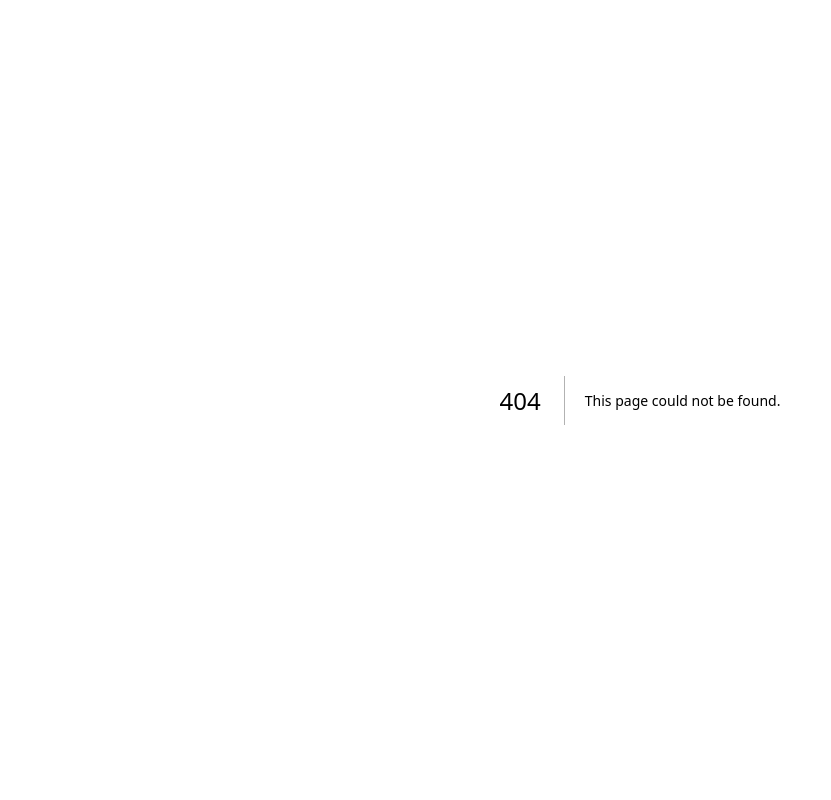
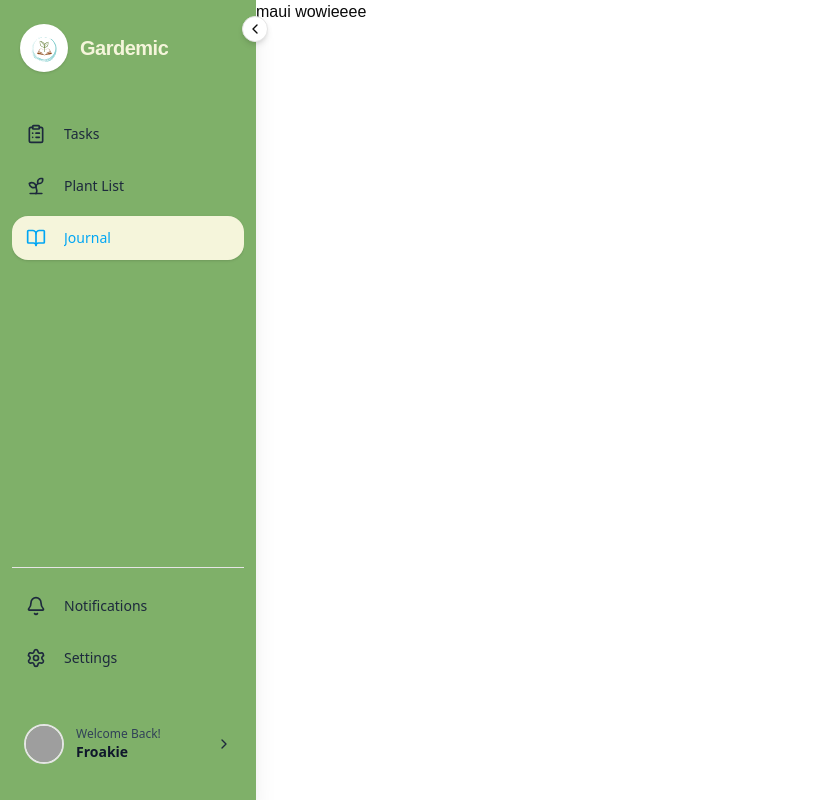
Before and after one commit to CSci-153-Web-Systems-and-Technologies/batch-2025-gardemic-web, a Next.js app: page /journal in a window 1280 px wide. Before the commit this address had no page. Shown: the whole page, without its empty margins (0-831 px from the left). Built offline with nearby package versions, Linux system fonts and the light colour scheme; grey boxes are pictures that could not be loaded; a web font is replaced by a local one.

Commit message:
Initialize journal page

```diff
--- /dev/null
+++ b/app/(authenticated)/journal/page.tsx
@@ -0,0 +1,8 @@
+export default function JournalPage()
+{
+    return (
+        <>
+            <h1>maui wowieeee</h1>
+        </>
+    );
+}
```
